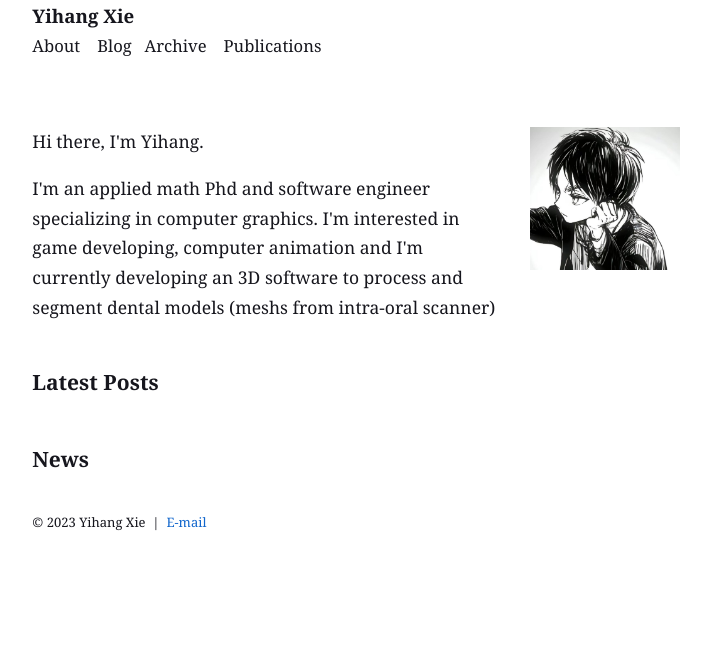
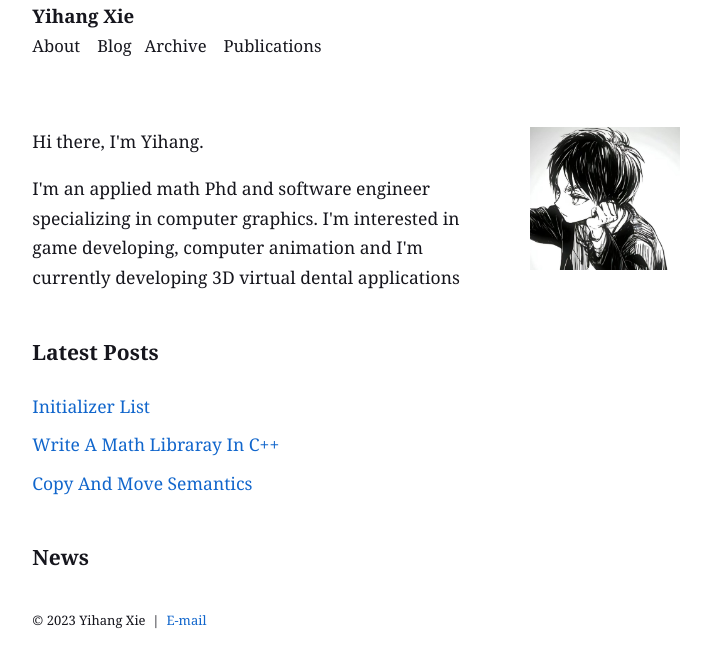
Before and after one commit to XieYHccc/XieYHccc.github.io, a Jekyll site: the page built from index.html, in a window 1280 px wide. Shown: the top 668 px of the page, without its empty margins (284-995 px from the left). Built offline with Jekyll 4.4.1, drawn with Linux system fonts in a browser that asks for light colours; some web fonts are replaced.

Commit message:
2023-12-09

```diff
--- a/index.html
+++ b/index.html
@@ -5,9 +5,14 @@ title: Home - Yihang Xie
 <p><img src="/images/allen.jpg" class="inline-logo" width="150" height="150" alt="Eren Yeager!!" /></p>
 <p>Hi there, I'm Yihang.</p>
 <p>I'm an applied math Phd and software engineer specializing in computer graphics.
-    I'm interested in game developing, computer animation and I'm currently developing
-    an 3D software to process and segment dental models (meshs from intra-oral scanner)
-</p>
+    I'm interested in game developing, computer animation and I'm currently developing 3D
+    virtual dental applications
 
 <h2 id="latest-posts">Latest Posts</h2>
+<ul class="flat-list">
+    {% for post in site.posts limit:3 %}
+        <li><div><a href="{{ post.url }}">{{ post.title }}</a></div></li>
+    {% endfor %}
+</ul>
+
 <h2 id="news">News</h2>
```
Also changed, not shown: _posts/2022-10-22-bananas.md (deleted, +0 -10 lines), _posts/2023-10-21-apples.md (deleted, +0 -9 lines), _posts/2023-12-07-Copy-And-Move-Semantics.md (+1 -1 lines), _posts/2023-12-09-Initializer-List.md (added, +7 -0 lines).
